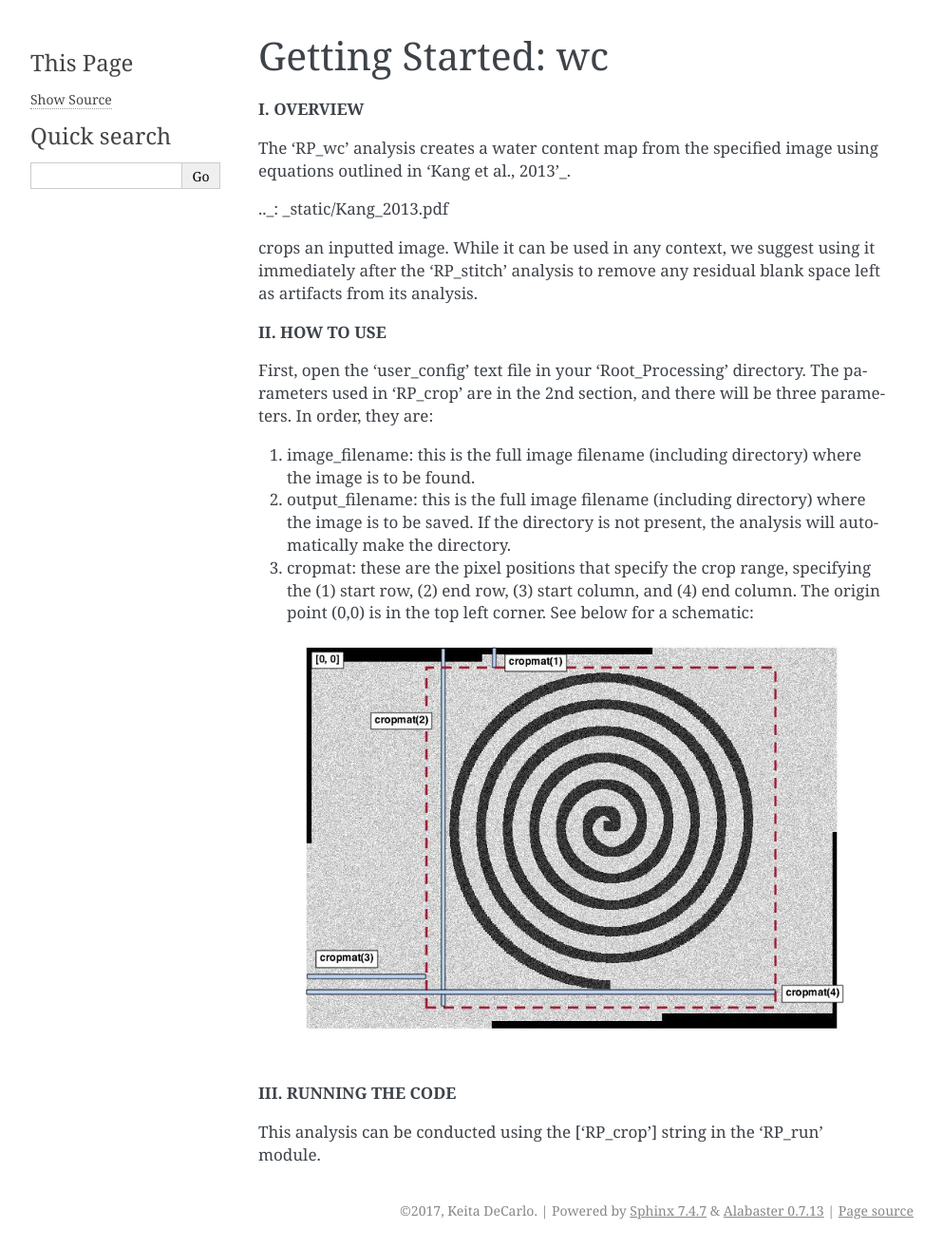
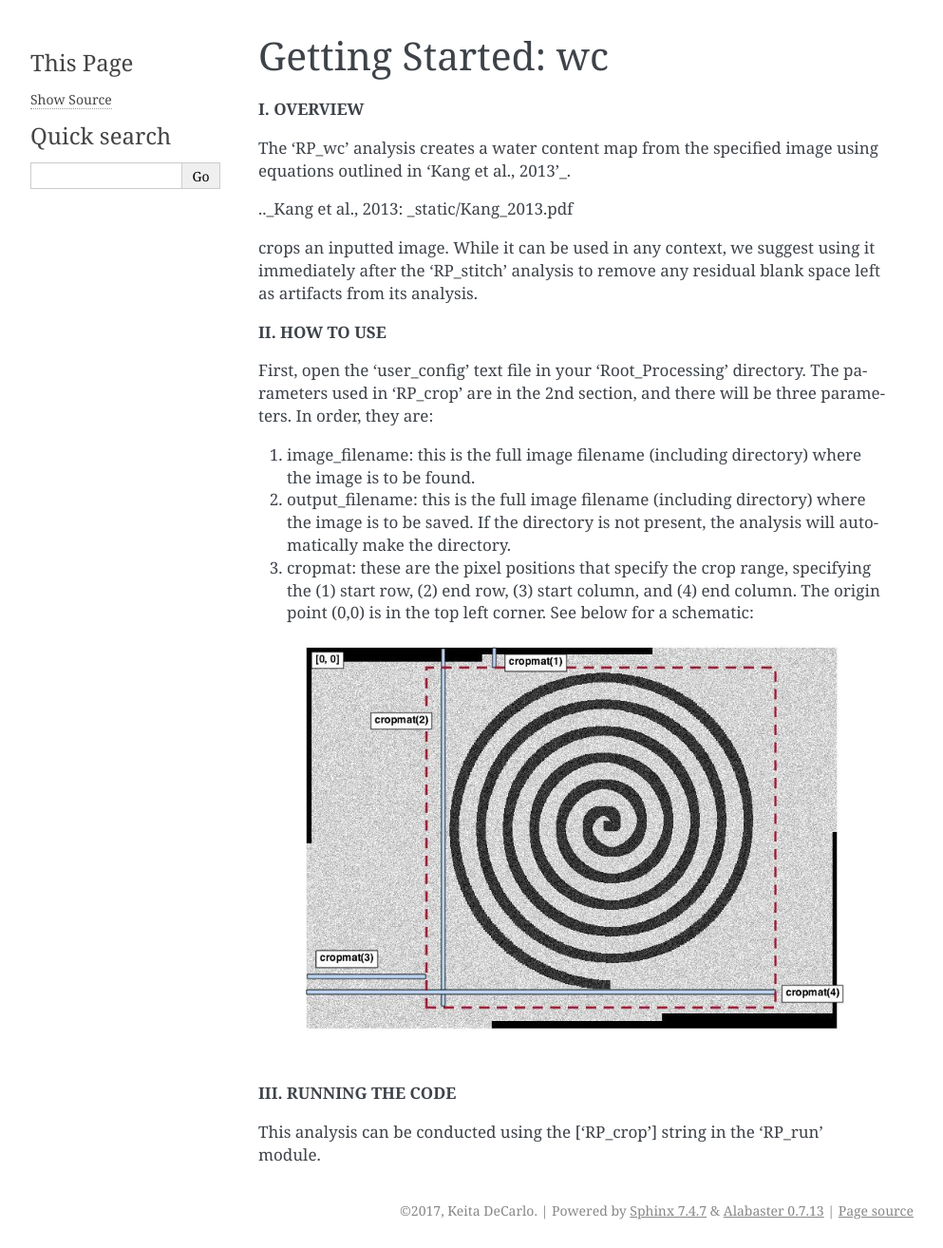
Before and after one commit to kdecarlo/CG1D_rootprocessing, a Sphinx documentation site: the page built from Root_Processing/Documentation/wc_tutorial.rst, in a window 1280 px wide. Shown: the whole page at 95% size, without its empty margins (148-1141 px from the left). Built offline with Sphinx 7.4.7, drawn with Linux system fonts in a browser that asks for light colours; pages that are not in the unit, such as notebooks, are missing from menus.

Commit message:
Add files via upload

```diff
--- a/Root_Processing/Documentation/wc_tutorial.rst
+++ b/Root_Processing/Documentation/wc_tutorial.rst
@@ -8,7 +8,7 @@ Getting Started: wc
 
 The 'RP_wc' analysis creates a water content map from the specified image using equations outlined in 'Kang et al., 2013'_.
 
-.._: _static/Kang_2013.pdf
+.._Kang et al., 2013: _static/Kang_2013.pdf
 
 
 crops an inputted image.  While it can be used in any context, we suggest using it immediately after the 'RP_stitch' analysis to remove any residual blank space left as artifacts from its analysis.
```
